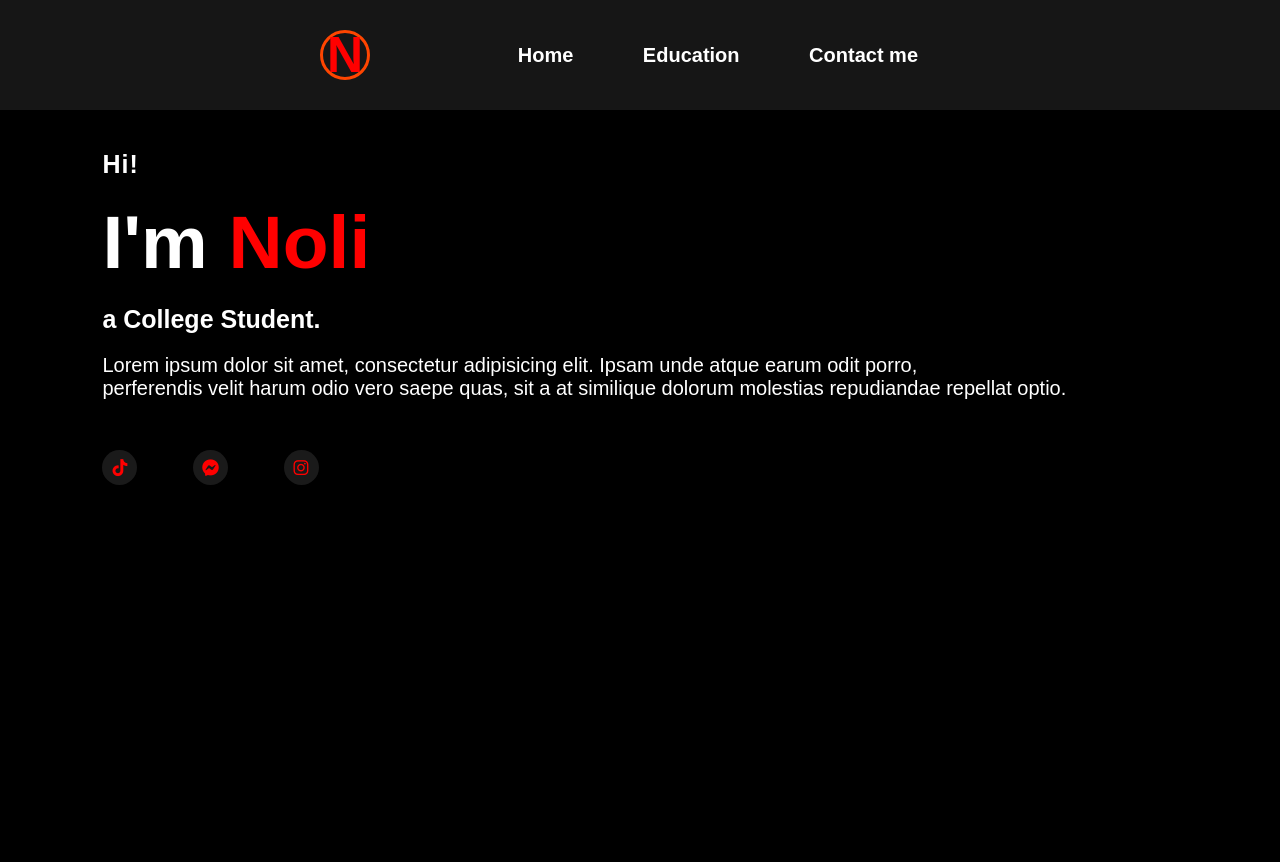
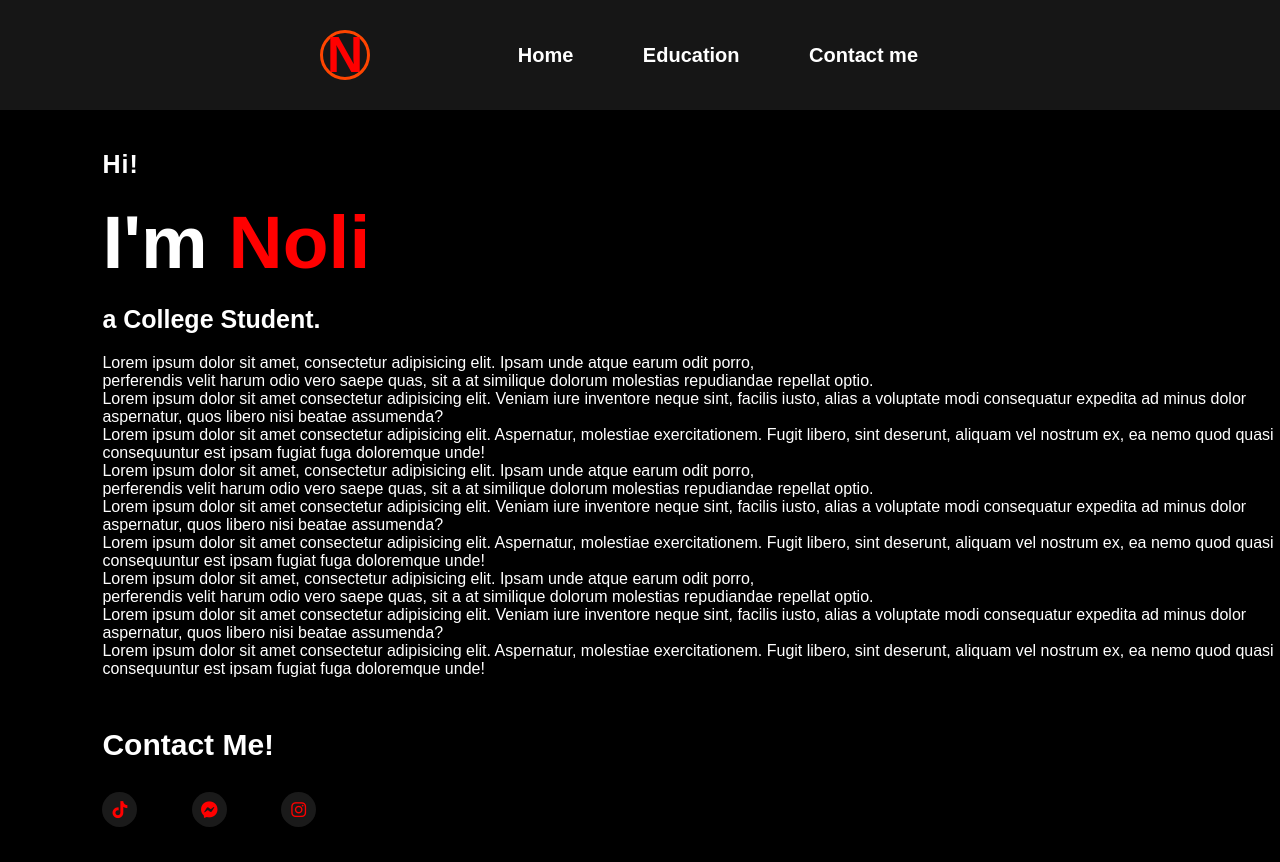
Before and after one commit to AgnesBalboa/C_STUDY_G4, a plain HTML site: page Dollente_Portfolio.html in a window 1280 px wide. Before the commit the page ends 800 px from the top, so only its background shows below. Drawn offline with Linux system fonts and the light colour scheme.

Commit message:
edited my page

```diff
--- a/Dollente_Portfolio.html
+++ b/Dollente_Portfolio.html
@@ -9,18 +9,18 @@
         <link rel="stylesheet" href="style.css">
 
 
-
-
             </head>
         <body>
 
             <div class="header">
-                <h4>N</h4>
+                <a href="Dollente_Portfolio.html"><h4>N</h4> </a>
                 <nav class="navbar">
-                    <a href="#" class="home"> Home</a>
+                    <a href="index.html" class="home"> Home</a>
                     <a href="#" class="educ">Education</a>
-                    <a href="#" class="contact"> Contact me</a>
+                    <a href="#social" class="contact"> Contact me</a>
                 </nav>
+
+            </div>
 
             <div class="content">
                 <h3>Hi!</h3>
@@ -28,17 +28,33 @@
                 <h1>a College Student.</h1>
                 <p>Lorem ipsum dolor sit amet, consectetur adipisicing elit. Ipsam unde atque earum odit porro, <br>perferendis velit harum odio vero
                     saepe quas, sit a at similique dolorum molestias repudiandae repellat optio.</p>
-                    <h5>Education</h5>
+                <p>Lorem ipsum dolor sit amet consectetur adipisicing elit. Veniam iure inventore neque sint, facilis iusto, alias a voluptate modi
+                    consequatur expedita ad minus dolor aspernatur, quos libero nisi beatae assumenda?</p>
+                    <p>Lorem ipsum dolor sit amet consectetur adipisicing elit. Aspernatur, molestiae exercitationem. Fugit libero, sint deserunt,
+                        aliquam vel nostrum ex, ea nemo quod quasi consequuntur est ipsam fugiat fuga doloremque unde!</p>
+                    <p>Lorem ipsum dolor sit amet, consectetur adipisicing elit. Ipsam unde atque earum odit porro, <br>perferendis velit harum odio vero
+                            saepe quas, sit a at similique dolorum molestias repudiandae repellat optio.</p>
+                    <p>Lorem ipsum dolor sit amet consectetur adipisicing elit. Veniam iure inventore neque sint, facilis iusto, alias a voluptate modi
+                            consequatur expedita ad minus dolor aspernatur, quos libero nisi beatae assumenda?</p>
+                          <p>Lorem ipsum dolor sit amet consectetur adipisicing elit. Aspernatur, molestiae exercitationem. Fugit libero, sint deserunt,
+                              aliquam vel nostrum ex, ea nemo quod quasi consequuntur est ipsam fugiat fuga doloremque unde!</p>
+                                <p>Lorem ipsum dolor sit amet, consectetur adipisicing elit. Ipsam unde atque earum odit porro, <br>perferendis velit harum odio vero
+                                    saepe quas, sit a at similique dolorum molestias repudiandae repellat optio.</p>
+                                <p>Lorem ipsum dolor sit amet consectetur adipisicing elit. Veniam iure inventore neque sint, facilis iusto, alias a voluptate modi
+                                    consequatur expedita ad minus dolor aspernatur, quos libero nisi beatae assumenda?</p>
+                                    <p>Lorem ipsum dolor sit amet consectetur adipisicing elit. Aspernatur, molestiae exercitationem. Fugit libero, sint deserunt,
+                                        aliquam vel nostrum ex, ea nemo quod quasi consequuntur est ipsam fugiat fuga doloremque unde!</p>
 
 
+                <section id="social">
+                    <h1>Contact Me!</h1>
                     <div class="social">
                     <a href="#"> <i class="fa-brands fa-tiktok"></i></i></a>
                     <a href="#"> <i class="fa-brands fa-facebook-messenger"></i></a>
                     <a href="#"> <i class="fa-brands fa-instagram"></i></a>
+                </div>
+                </section>
 
-
-                    </div>
-                </div>
             </div>
 
         </body>
--- a/style.css
+++ b/style.css
@@ -10,6 +10,7 @@
 body{
     background: black;
 }
+
 h4{
 
     width: 50px;
@@ -37,6 +38,7 @@ h4{
     align-items: center;
     z-index: 100;
     font-size: 20px;
+
 }
 .navbar a {
     color: white;
@@ -78,6 +80,8 @@ color: red;
     position: absolute;
     top: 25%;
     left: 8%;
+    overflow: auto;
+
 }
 h2{
     color: white;
@@ -113,7 +117,7 @@ h3{
     font-size: 17px;
     color: red;
     cursor: pointer;
-    margin-top: 30px;
+    margin-top: 10px;
     margin-right: 50px;
     background-color: rgba(255, 255, 255, 0.1) ;
     margin-bottom: 35px;
@@ -123,3 +127,7 @@ h3{
     background: rgba(255, 255, 255, 0.24);
     transition: .5s;
 }
+#social h1{
+    margin-top: 50px;
+    font-size: 30px;
+}
```
Also changed, not shown: index.html (+3 -2 lines). Lines whose indentation alone changed are shown as unchanged.
